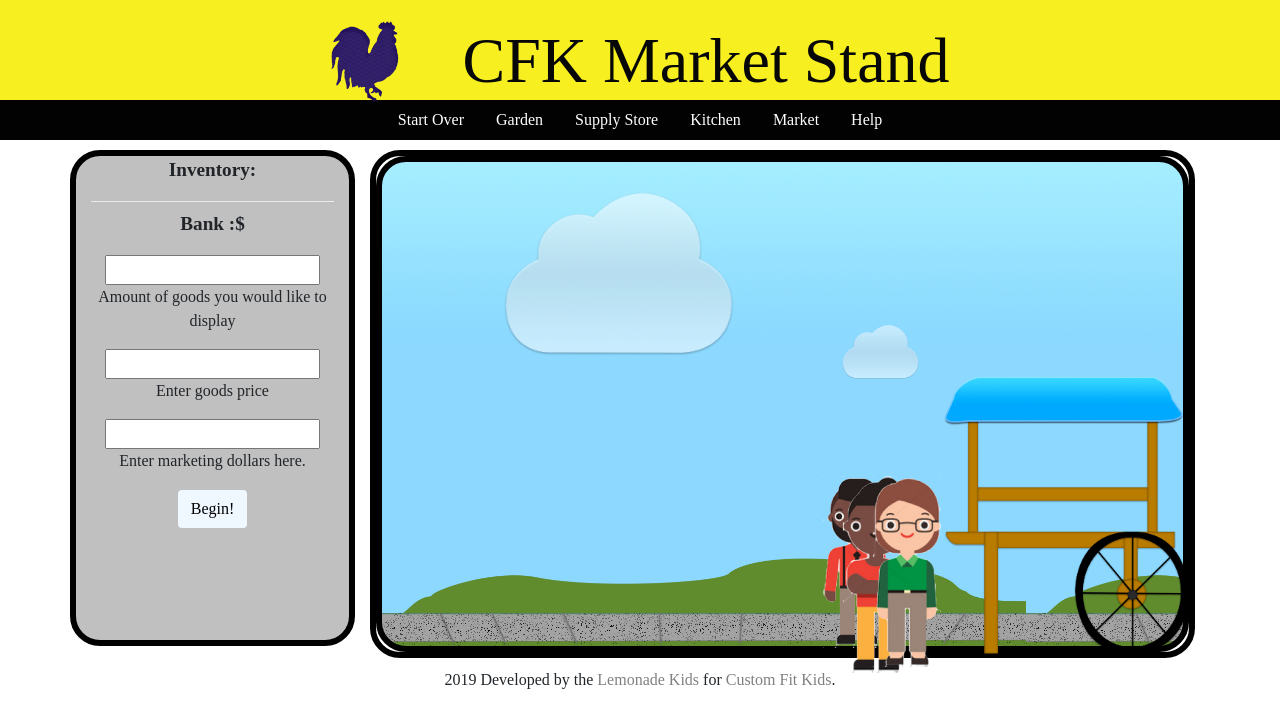
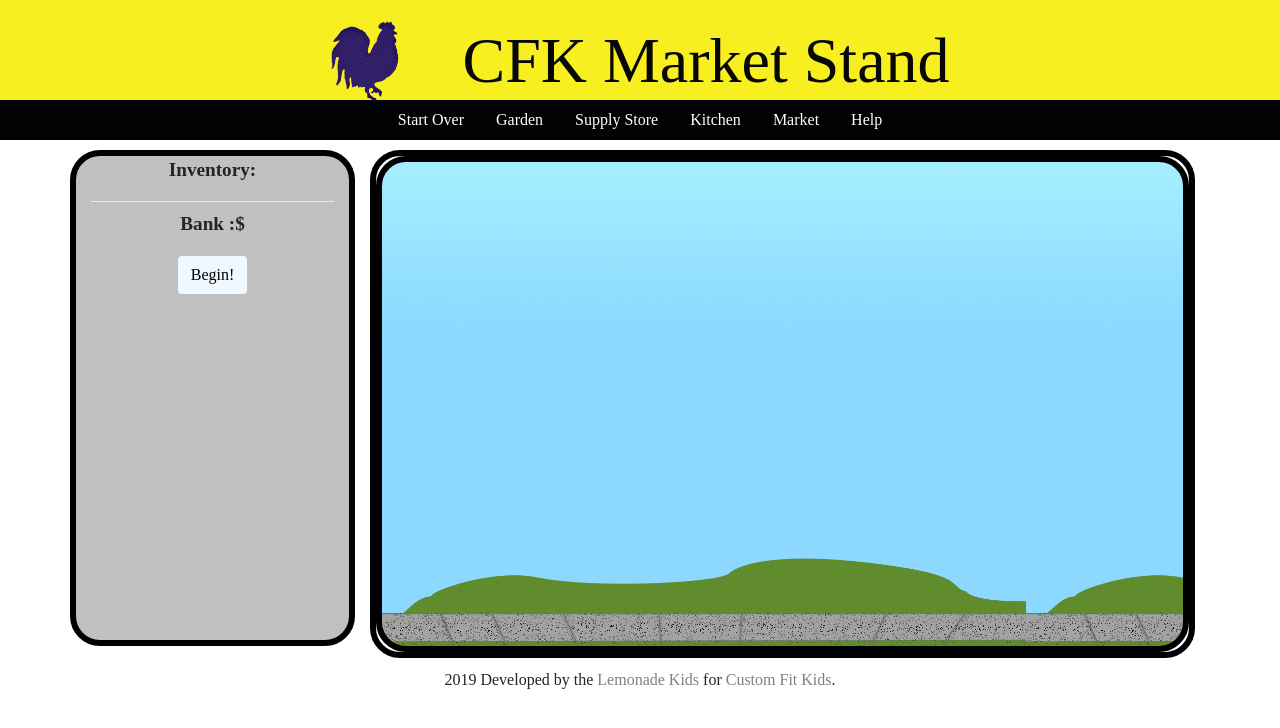
Before and after one commit to Lemonade-kids/lemonade, a React (Create React App) app in the folder client/: page /market in a window 1280 px wide. Shown: the top 728 px of the page. Built offline with nearby package versions, Linux system fonts and the light colour scheme; a web font is replaced by a local one.

Commit message:
commented out redux stuff for now in Market, and animation now waits until button is clicked to begin

```diff
--- a/client/src/App.js
+++ b/client/src/App.js
@@ -65,7 +65,6 @@ class App extends React.Component {
   }
 
   showBar = () => {
-    console.log('show da bar!')
     this.setState({
       bakeBtn: true
     })
@@ -136,7 +135,6 @@ class App extends React.Component {
       // sugarTotal,
       // runningTotal,
       producePicked } = this.state
-    // console.log('vkhgvkgvk', producePicked, this.props)
     return (
       <div className="App">
         <Header producePicked={producePicked} />
@@ -159,7 +157,6 @@ class App extends React.Component {
                   weeded={this.state.weeded}
                   harvested={this.state.harvested}
                 />} />
-                {/* <Route path='/store' component={CCStore} /> */}
                 <Route path='/kitchen' exact render={(props) => <CCKitchen {...props}
                   producePicked={producePicked}
                   tendGarden={this.tendGarden}
@@ -168,8 +165,15 @@ class App extends React.Component {
                   harvested={this.state.harvested}
                   showBar={this.showBar}
                 />} />
-                {/* <Route path='/kitchen' component={CCKitchen} /> */}
-                <Route path='/market' component={CCMarket} />
+                <Route path='/market' exact render={(props) => <CCMarket {...props}
+                  producePicked={producePicked}
+                  tendGarden={this.tendGarden}
+                  watered={this.state.watered}
+                  weeded={this.state.weeded}
+                  harvested={this.state.harvested}
+                  showBar={this.showBar}
+                  startSelling={this.startSelling}
+                />} />
               </Switch>
             </div>
             <div className="col-sm-9">
@@ -178,7 +182,8 @@ class App extends React.Component {
                 watered={this.state.watered}
                 weeded={this.state.weeded}
                 harvested={this.state.harvested}
-                bakeBtn={this.state.bakeBtn} />
+                bakeBtn={this.state.bakeBtn}
+                readyToSell={this.state.readyToSell} />
             </div>
           </div>
         </div>
--- a/client/src/components/GameBoard.js
+++ b/client/src/components/GameBoard.js
@@ -35,6 +35,8 @@ class GameBoard extends Component {
           />} />
           <Route path='/market' exact render={(props) => <SellingStand {...props}
             grabCrop={this.props.grabCrop}
+            // startSelling={this.props.startSelling}
+            readyToSell={this.props.readyToSell}
           />} />
           <Route path='/help' component={Help} />
         </Switch>
@@ -48,7 +50,9 @@ GameBoard.propTypes = {
   weeded: PropTypes.bool,
   watered: PropTypes.bool,
   harvested: PropTypes.bool,
-  bakeBtn: PropTypes.bool
+  bakeBtn: PropTypes.bool,
+  startSelling: PropTypes.func,
+  readyToSell: PropTypes.bool
 }
 
 export default GameBoard
--- a/client/src/components/controlCenter/components/CCMarket.js
+++ b/client/src/components/controlCenter/components/CCMarket.js
@@ -6,50 +6,51 @@ import PropTypes from 'prop-types'
 
 class CCMarket extends Component {
 
-  onSubmit = (event) => {
-    event.preventDefault()
-    let maxTemp = 110
-    let minTemp = 32
-    let glassesSold = 0
-    let productForsale = this.refs.amount.value
-    let marketing = this.refs.marketing.value
-    let unitPrice = this.refs.price.value
-    console.log(this.props.prod)
-    if (productForsale > (this.props.prod)) {
-      // these should be modals and not alerts!
-      return alert('You don\'t have the inventory. You can only sell the amount of products you have')
-    } if (marketing > this.props.cash) {
-      return alert('You dont have enough money. You can\'t afford to spend that much on marketing')
-    } else {
+  // commenting out the redux stuff for now
+  // onSubmit = (event) => {
+  //   event.preventDefault()
+  //   let maxTemp = 110
+  //   let minTemp = 32
+  //   let glassesSold = 0
+  //   let productForsale = this.refs.amount.value
+  //   let marketing = this.refs.marketing.value
+  //   let unitPrice = this.refs.price.value
+  //   console.log(this.props.prod)
+  //   if (productForsale > (this.props.prod)) {
+  //     // these should be modals and not alerts!
+  //     return alert('You don\'t have the inventory. You can only sell the amount of products you have')
+  //   } if (marketing > this.props.cash) {
+  //     return alert('You dont have enough money. You can\'t afford to spend that much on marketing')
+  //   } else {
 
-      let marketingEffect = Math.floor(Math.random() * (maxTemp - minTemp))
-      let tempToday = Math.floor(Math.random() * (maxTemp - minTemp) + minTemp)
-      // console.log("temp today is = " + tempToday)
+  //     let marketingEffect = Math.floor(Math.random() * (maxTemp - minTemp))
+  //     let tempToday = Math.floor(Math.random() * (maxTemp - minTemp) + minTemp)
+  //     // console.log("temp today is = " + tempToday)
 
 
-      glassesSold = Math.floor(tempToday / unitPrice) + marketingEffect
-      if (glassesSold > productForsale) {
-        alert('you sold out')
-        glassesSold = productForsale
-      } else { console.log('nah') }
-      let newBank = glassesSold * unitPrice - marketing
-      this.props.SAVEPROD(productForsale)
-      console.log('$ ' + newBank + ' is the amount of money you made')
-      //  newBank = (this.props.cash);
-      //  console.log(newBank);
-      this.props.saveBank(newBank)
-      console.log(glassesSold + ' Glasses Sold')
-      console.log('marketing effect =  ' + marketingEffect)
-      console.log(newBank + ' Ultimate Baller Kids')
+  //     glassesSold = Math.floor(tempToday / unitPrice) + marketingEffect
+  //     if (glassesSold > productForsale) {
+  //       alert('you sold out')
+  //       glassesSold = productForsale
+  //     } else { console.log('nah') }
+  //     let newBank = glassesSold * unitPrice - marketing
+  //     this.props.SAVEPROD(productForsale)
+  //     console.log('$ ' + newBank + ' is the amount of money you made')
+  //     //  newBank = (this.props.cash);
+  //     //  console.log(newBank);
+  //     this.props.saveBank(newBank)
+  //     console.log(glassesSold + ' Glasses Sold')
+  //     console.log('marketing effect =  ' + marketingEffect)
+  //     console.log(newBank + ' Ultimate Baller Kids')
 
-    }
+  //   }
 
-  };
+  // };
 
   render() {
     return (
       <div>
-        <form onSubmit={this.onSubmit} >
+        {/* <form onSubmit={this.onSubmit} >
           <input type="number" ref="amount" />
           <p>Amount of goods you would like to display</p>
           <input type="number" ref="price" />
@@ -60,7 +61,10 @@ class CCMarket extends Component {
           // onClick={this.props.GAME}
             onClick={this.props.startSelling}
             className="btn" >Begin!</button>
-        </form>
+        </form> */}
+        <button className='btn' onClick={this.props.startSelling}>
+          Begin!
+        </button>
       </div>
     )
   }
--- a/client/src/components/market/components/SellingStand.js
+++ b/client/src/components/market/components/SellingStand.js
@@ -19,10 +19,13 @@ class SellingStand extends Component {
   render() {
     return (
       <div className='SellingStand'>
-        <img src={cloud} alt="cloud" className="cloud" />
-        <img src={cloud} alt="cloud" className="cloud-two" />
-        <img src={stand} alt="stand" className="stand" />
-        <People />
+        {this.props.readyToSell ?
+          <div>
+            <img src={cloud} alt="cloud" className="cloud" />
+            <img src={cloud} alt="cloud" className="cloud-two" />
+            <img src={stand} alt="stand" className="stand" />
+            <People />
+          </div> : null}
       </div>
     )
   }
@@ -31,7 +34,8 @@ class SellingStand extends Component {
 SellingStand.propTypes = {
   producePicked: PropTypes.string,
   location: PropTypes.object,
-  grabCrop: PropTypes.func
+  grabCrop: PropTypes.func,
+  readyToSell: PropTypes.bool
 }
 
 export default SellingStand
```
